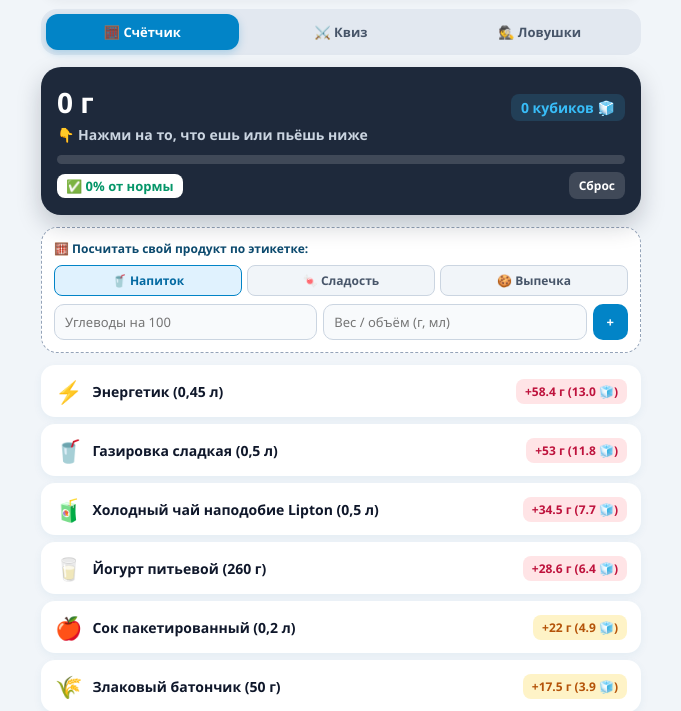
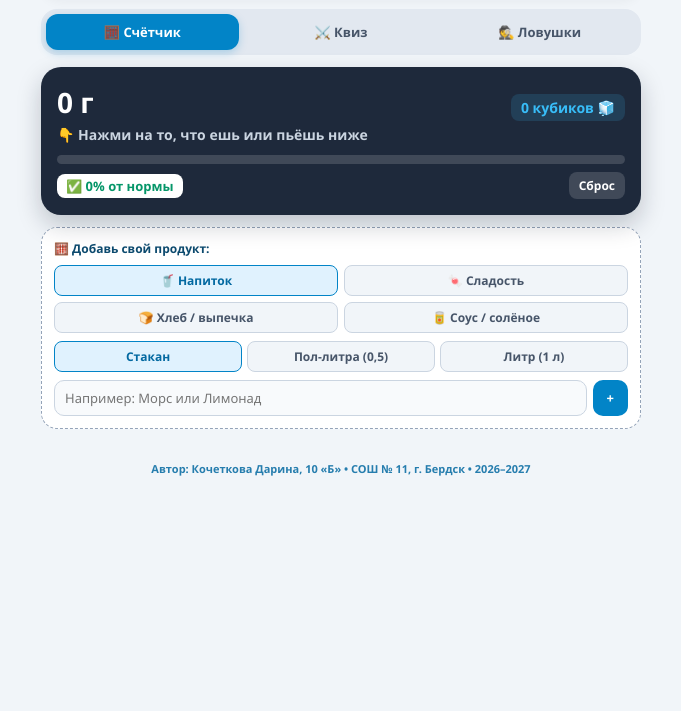
Before and after one commit to darisha-27/sugarscan, a plain HTML site: page index.html in a window 1280 px wide. Shown: the part 100-811 px from the top of the page, without its empty margins (299-980 px from the left). Drawn offline with Linux system fonts and the light colour scheme.

Commit message:
Update index.html

```diff
--- a/index.html
+++ b/index.html
@@ -76,17 +76,22 @@
         <div class="swap-tip" id="swap"></div>
       </div>
 
-      <div class="calc-box">
-        <div class="calc-title">🧮 Посчитать свой продукт по этикетке:</div>
-        <div class="type-row">
-          <button class="t-btn on" onclick="setType(1, this)">🥤 Напиток</button>
-          <button class="t-btn" onclick="setType(1, this)">🍬 Сладость</button>
-          <button class="t-btn" onclick="setType(0.5, this)">🍪 Выпечка</button>
+    <div class="calc-box">
+        <div class="calc-title">🧮 Добавь свой продукт:</div>
+        <div class="type-row" style="grid-template-columns: repeat(2, 1fr); gap: 6px;">
+          <button class="t-btn on" onclick="setCat('drink', this)">🥤 Напиток</button>
+          <button class="t-btn" onclick="setCat('sweet', this)">🍬 Сладость</button>
+          <button class="t-btn" onclick="setCat('bake', this)">🍞 Хлеб / выпечка</button>
+          <button class="t-btn" onclick="setCat('sauce', this)">🥫 Соус / солёное</button>
         </div>
-        <div class="calc-row">
-          <input type="number" id="c100" placeholder="Углеводы на 100" step="0.1" min="0" />
-          <input type="number" id="cWeight" placeholder="Вес / объём (г, мл)" step="1" min="0" />
-          <button class="add-btn" onclick="addPack()">+</button>
+        <div class="type-row" style="grid-template-columns: repeat(3, 1fr); gap: 5px;">
+          <button class="t-btn s-btn on" id="sb1" onclick="setSize(0, this)">Стакан</button>
+          <button class="t-btn s-btn" id="sb2" onclick="setSize(1, this)">Пол-литра (0,5)</button>
+          <button class="t-btn s-btn" id="sb3" onclick="setSize(2, this)">Литр (1 л)</button>
+        </div>
+        <div class="calc-row" style="grid-template-columns: 1fr auto;">
+          <input type="text" id="cName" placeholder="Например: Морс или Лимонад" />
+          <button class="add-btn" onclick="addCustomItem()">+</button>
         </div>
       </div>
 
@@ -120,30 +125,33 @@
     let tot = 0, mult = 1, tips = [];
     const gr = document.getElementById("grid");
     food.forEach(f => {
-      const bg = f.g <= 1.5 ? "#dcfce7" : f.g >= 25 ? "#ffe4e6" : "#fef3c7";
-      const tc = f.g <= 1.5 ? "#15803d" : f.g >= 25 ? "#be123c" : "#b45309";
-      gr.innerHTML += `<div class="card" onclick="add(${f.g}, '${f.s}')"><span class="ico">${f.i}</span><span class="name">${f.n}</span><span class="val" style="background:${bg}; color:${tc};">+${f.g} г (${(f.g/4.5).toFixed(1)} 🧊)</span></div>`;
-    });
-    function setType(m, btn) {
-      mult = m;
-      document.querySelectorAll(".t-btn").forEach(b => b.classList.remove("on"));
+    const cats = {
+      drink: { g: 22, m: [1, 2.5, 5], lbl: ["Стакан", "Пол-литра (0,5)", "Литр (1 л)"], ph: "Например: Морс или Лимонад", tip: "старайся заменять сладкие напитки водой или версией Zero" },
+      sweet: { g: 15, m:, lbl: ["1 штука", "Полпачки", "Вся пачка"], ph: "Например: Мармелад или Шоколад", tip: "попробуй уменьшить порцию или выбрать вариант без сахара" },
+      bake:  { g: 6,  m:, lbl: ["1 штука", "Полпачки", "Вся пачка"], ph: "Например: Булочка или Хлеб", tip: "выбирай цельнозерновой хлеб или несладкую выпечку" },
+      sauce: { g: 2,  m: [1, 3.5, 7], lbl: ["Немного (ложка)", "Полпачки", "Вся пачка"], ph: "Например: Майонез или Соус", tip: "ищи соусы и продукты без добавления сахара в составе" }
+    };
+    let curCat = "drink", curIdx = 0;
+    function setCat(c, btn) {
+      curCat = c;
+      document.querySelectorAll(".calc-box .type-row:first-of-type .t-btn").forEach(b => b.classList.remove("on"));
+      btn.classList.add("on");
+      document.getElementById("sb1").innerText = cats[c].lbl;
+      document.getElementById("sb2").innerText = cats[c].lbl;
+      document.getElementById("sb3").innerText = cats[c].lbl;
+      document.getElementById("cName").placeholder = cats[c].ph;
+    }
+    function setSize(idx, btn) {
+      curIdx = idx;
+      document.querySelectorAll(".s-btn").forEach(b => b.classList.remove("on"));
       btn.classList.add("on");
     }
-    function add(v, sw) {
-      tot = +(tot + v).toFixed(1);
-      upd();
-      const sBox = document.getElementById("swap");
-      if (sw && !tips.includes(sw)) {
-        tips.push(sw);
-        sBox.style.display = "block";
-        sBox.innerHTML = tips.map(t => "• " + t).join("<br>");
-      }
-    }function addPack() {
-      const a = parseFloat(document.getElementById("c100").value), w = parseFloat(document.getElementById("cWeight").value);
-      if (a > 0 && w > 0) {
-        add(+(a * mult * w / 100).toFixed(1), "Свой продукт: выбирай варианты до 5 г сахара на 100 г или уменьши порцию");
-        document.getElementById("c100").value = ""; document.getElementById("cWeight").value = "";
-      }
+    function addCustomItem() {
+      const inp = document.getElementById("cName"), data = cats[curCat];
+      const title = inp.value.trim() || "Свой продукт";
+      const res = +(data.g * data.m[curIdx]).toFixed(1);
+      add(res, `${title} (${data.lbl[curIdx]}, +${res} г): ${data.tip}`);
+      inp.value = "";
     }
     function clr() {
       tot = 0; tips = []; upd();
```
